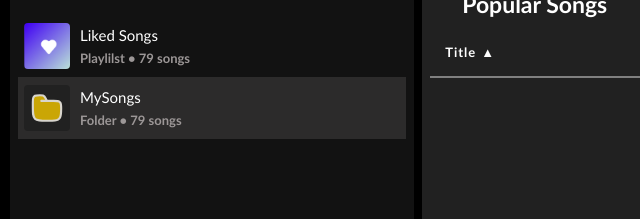
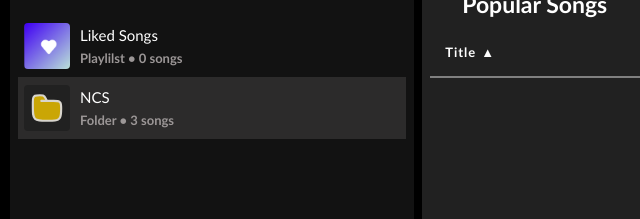
Before and after one commit to MLAPrince/Spotify-Clone, a plain HTML site: page index.html in a window 1280 px wide. Shown: the part 213-432 px from the top of the page, 0-640 px from the left. Drawn offline with Linux system fonts and the light colour scheme; no server answers.

Commit message:
Update index.html

```diff
--- a/index.html
+++ b/index.html
@@ -82,7 +82,7 @@
                             <span class="playlistextras">
                                 <span class="type">Playlilst</span>
                                 <span>•</span>
-                                <span class="playlistsongsnumbers">79 songs</span>
+                                <span class="playlistsongsnumbers">0 songs</span>
                             </span>
                         </div>
                     </div>
@@ -95,11 +95,11 @@
                         <div class="folderleftsection">
                             <div class="thumbnail"><img src="Images/folder.svg" alt="Folder" width="34px"></div>
                             <div class="folderinfo">
-                                <span class="foldername">MySongs</span>
+                                <span class="foldername">NCS</span>
                                 <span class="folderextras">
                                     <span class="type">Folder</span>
                                     <span>•</span>
-                                    <span class="foldersongsnumbers">79 songs</span>
+                                    <span class="foldersongsnumbers">3 songs</span>
                                 </span>
                             </div>
                         </div>
```
